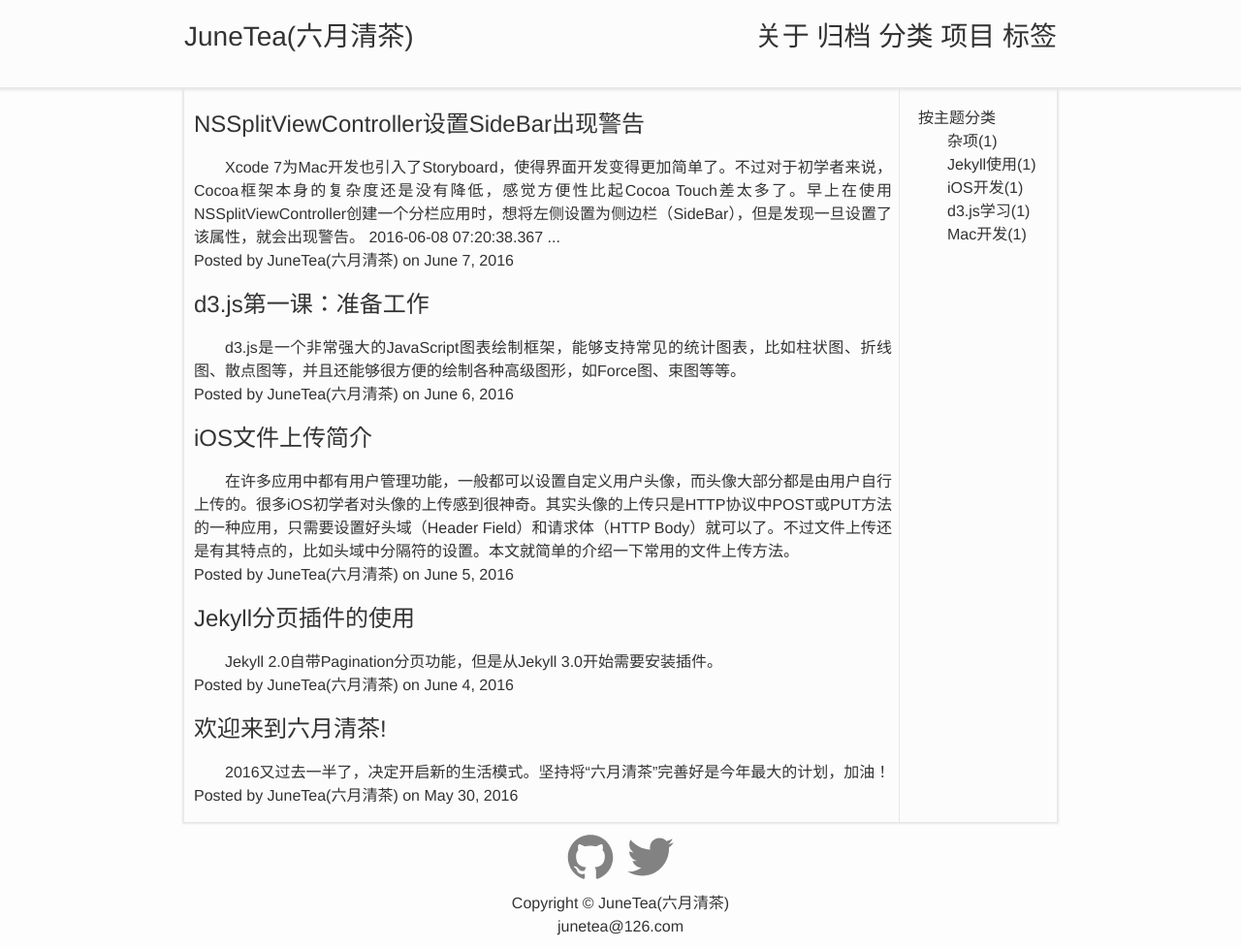
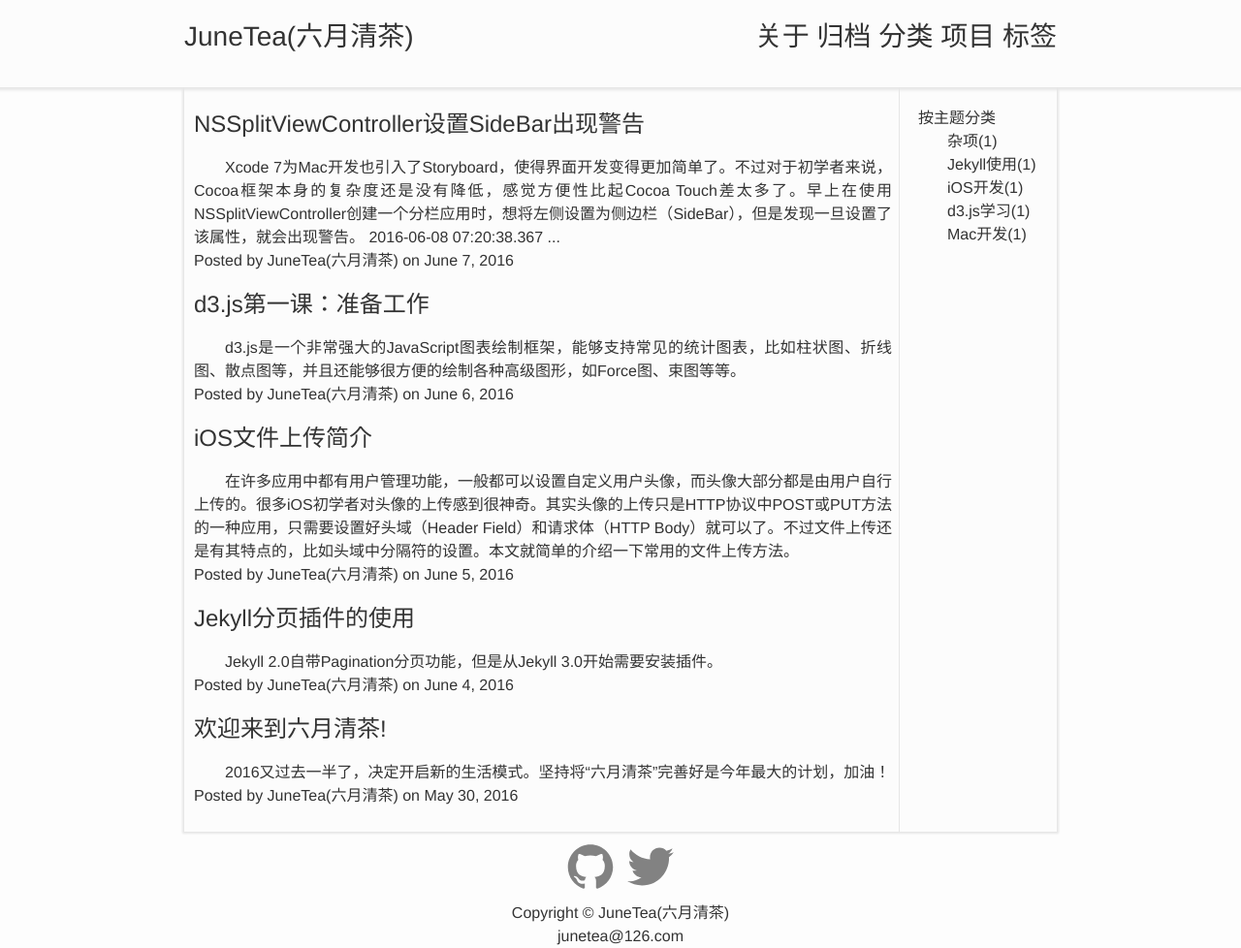
Before and after one commit to Junetea/junetea.github.io, a Jekyll site: the page built from index.html, in a window 1280 px wide and 978 px high. Shown: the whole window at 97% size. Built offline with Jekyll 4.4.1, drawn with Linux system fonts in a browser that asks for light colours; the list of posts is cut into pages by our own code.

Commit message:
splitview

```diff
--- a/_sass/_layout.scss
+++ b/_sass/_layout.scss
@@ -47,7 +47,7 @@
 .content-wrapper {
 	display: inline-block;
 	max-width: 80%;
-	padding: 10px 10px 0 10px;
+	padding: 10px;
 }
 
 .page-heading {
```
Also changed, not shown: image/201606080738splitview.png.
